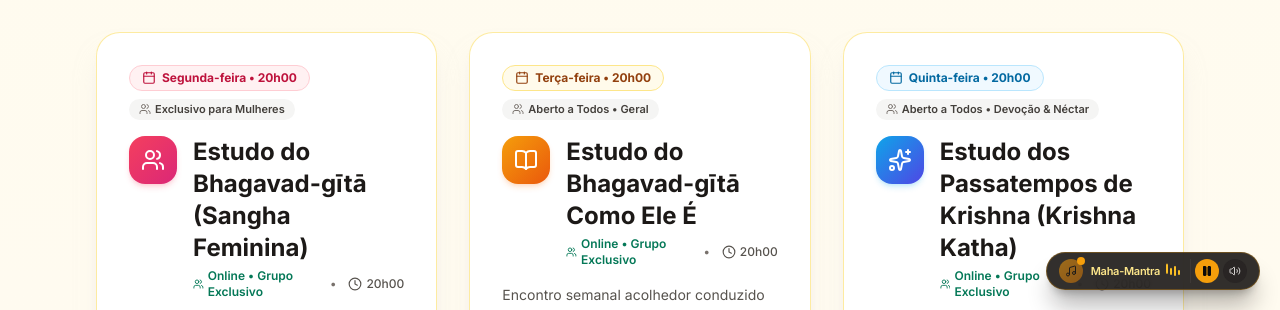
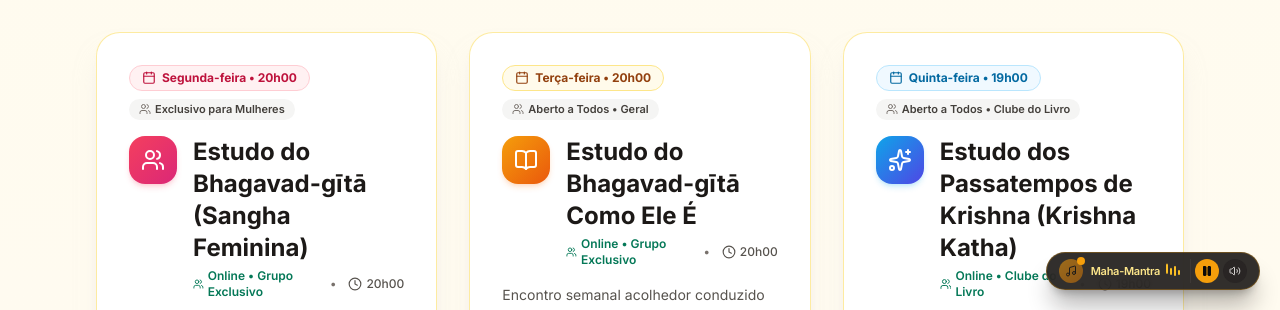
Before and after one commit to aryarajalves/landingpage-iskconce, a React (Vite) app in the folder frontend/: page / in a window 1280 px wide. Both pictures are taken after a click on the button 640 px from the left and 544 px from the top of the page. Shown: the part 490-800 px from the top of the page. Built offline with nearby package versions, Linux system fonts and the light colour scheme.

Commit message:
feat: atualizar encontro de quinta para 19h com arhadana pelo clube do livro

```diff
--- a/frontend/src/components/OnlineProgramCard.tsx
+++ b/frontend/src/components/OnlineProgramCard.tsx
@@ -21,6 +21,12 @@ export const OnlineProgramCard: React.FC<OnlineProgramCardProps> = ({ meeting })
     : isPastimes
     ? 'bg-gradient-to-br from-sky-500 to-indigo-600 text-white shadow-sky-500/20'
     : 'bg-gradient-to-br from-amber-500 to-orange-600 text-white shadow-orange-500/20';
+
+  const coordinatorLabel = isWomensGroup
+    ? 'a representante'
+    : isPastimes
+    ? 'a coordenadora do Clube do Livro'
+    : 'a facilitadora';
 
   return (
     <div
@@ -93,7 +99,7 @@ export const OnlineProgramCard: React.FC<OnlineProgramCardProps> = ({ meeting })
       <div className="pt-4 border-t border-stone-100 space-y-3">
         <div className="bg-amber-50/80 border border-amber-200/70 rounded-2xl p-3.5 text-left">
           <p className="text-xs text-stone-700 leading-relaxed">
-            Ao apertar no botão abaixo, você vai falar com {isWomensGroup ? 'a representante' : 'o(a) representante'} do programa (<strong>{meeting.contactName}</strong>), que vai te orientar e te dar acesso ao grupo exclusivo.
+            Ao apertar no botão abaixo, você vai falar com {coordinatorLabel} (<strong>{meeting.contactName}</strong>), que vai te orientar e te dar acesso ao grupo exclusivo.
           </p>
         </div>
 
--- a/frontend/src/data/templeInfo.ts
+++ b/frontend/src/data/templeInfo.ts
@@ -180,24 +180,24 @@ export const TEMPLE_DATA: TempleInfo = {
     {
       id: "quinta-passatempos-krsna",
       title: "Estudo dos Passatempos de Krishna (Krishna Katha)",
-      region: "Online • Grupo Exclusivo",
-      tag: "Aberto a Todos • Devoção & Néctar",
+      region: "Online • Clube do Livro",
+      tag: "Aberto a Todos • Clube do Livro",
       audience: "Aberto a todo o público (iniciantes e praticantes)",
-      badge: "Quinta-feira • 20h00",
-      description: "Mergulho profundo nas narrativas transcendentais e passatempos doces de Sri Krishna descritos no Livro de Krishna e no Srimad-Bhagavatam, despertando a doçura do amor a Deus e o poder curativo do ouvir sagrado (Sravanam).",
+      badge: "Quinta-feira • 19h00",
+      description: "Mergulho profundo nas narrativas transcendentais e passatempos doces de Sri Krishna descritos no Livro de Krishna e no Srimad-Bhagavatam. Encontro especial promovido e coordenado pelo Clube do Livro para despertar a doçura e a paz do ouvir sagrado (Sravanam).",
       bookTitle: "O Livro de Krishna & Srimad-Bhagavatam",
       day: "Todas as quintas-feiras",
-      time: "20h00",
-      platform: "Online • Grupo Exclusivo",
+      time: "19h00",
+      platform: "Online • Clube do Livro",
       isOnline: true,
-      contactName: "Coordenação ISKCON Ceará",
-      contactPhone: "(85) 98681-7643",
-      whatsappUrl: "https://wa.me/5585986817643?text=Ol%C3%A1%2C%20gostaria%20de%20participar%20do%20encontro%20online%20de%20quinta-feira%20sobre%20os%20Passatempos%20de%20Krishna%20e%20entrar%20no%20grupo%20exclusivo!",
+      contactName: "Arhadana",
+      contactPhone: "(11) 96185-4858",
+      whatsappUrl: "https://wa.me/5511961854858?text=Ol%C3%A1%2C%20Arhadana!%20Vim%20pelo%20site%20do%20Templo%20da%20ISKCON%20Cear%C3%A1%20e%20gostaria%20de%20participar%20do%20estudo%20dos%20Passatempos%20de%20Krishna%20(Clube%20do%20Livro)%20e%20entrar%20no%20grupo%20exclusivo.",
       highlights: [
         "Narrativas cativantes dos passatempos e infância de Krishna em Vrindavana",
-        "Purificação e paz mental através do ouvir sagrado (Sravanam)",
-        "Espaço interativo para perguntas e meditação transcendental",
-        "Acesso 100% gratuito através do grupo exclusivo do templo"
+        "Encontro coordenado pelo Clube do Livro às 19h00",
+        "Condução e acolhimento dedicado com a devota Arhadana",
+        "Acesso 100% gratuito através do grupo exclusivo com Arhadana"
       ]
     }
   ],
--- a/frontend/src/pages/PrivacyPolicyPage.tsx
+++ b/frontend/src/pages/PrivacyPolicyPage.tsx
@@ -108,7 +108,7 @@ export const PrivacyPolicyPage: React.FC = () => {
               </li>
               <li className="flex items-start gap-2 text-xs sm:text-sm">
                 <CheckCircle2 className="w-4 h-4 text-emerald-600 shrink-0 mt-0.5" />
-                <span><strong>Quinta-feira (Passatempos de Krishna):</strong> Atendimento pela coordenação oficial do templo.</span>
+                <span><strong>Quinta-feira (Passatempos de Krishna):</strong> Contato direto com a devota Arhadana, coordenadora pelo Clube do Livro.</span>
               </li>
               <li className="flex items-start gap-2 text-xs sm:text-sm">
                 <CheckCircle2 className="w-4 h-4 text-emerald-600 shrink-0 mt-0.5" />
```
Also changed, not shown: 1 other file (tests, documents, lock files or other folders).
